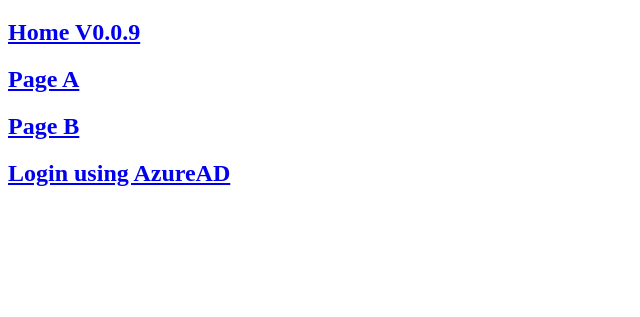
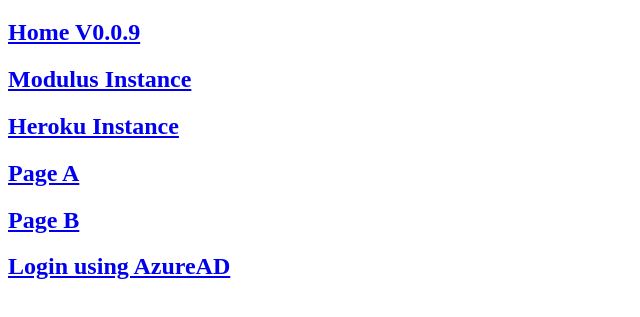
Before and after one commit to julianfrank/jfherowebrtc1, a website: page pages/jfmain.html in a window 1280 px wide. Shown: the part 61-378 px from the top of the page, without its empty margins (0-640 px from the left). Drawn offline with Linux system fonts and the light colour scheme.

Commit message:
modulus ready now

```diff
--- a/pages/jfmain.html
+++ b/pages/jfmain.html
@@ -9,6 +9,10 @@
 
     <a href="/">
         <h2>Home V0.0.9</h2></a>
+    <a href='https://jfwrtc-60937.onmodulus.net/'>
+        <h2>Modulus Instance</h2></a>
+        <a href='https://jfwrtc.herokuapp.com'>
+        <h2>Heroku Instance</h2></a>
     <a href="/gretaa.html">
         <h2>Page A</h2></a>
     <a href="/gretab.html">
```
